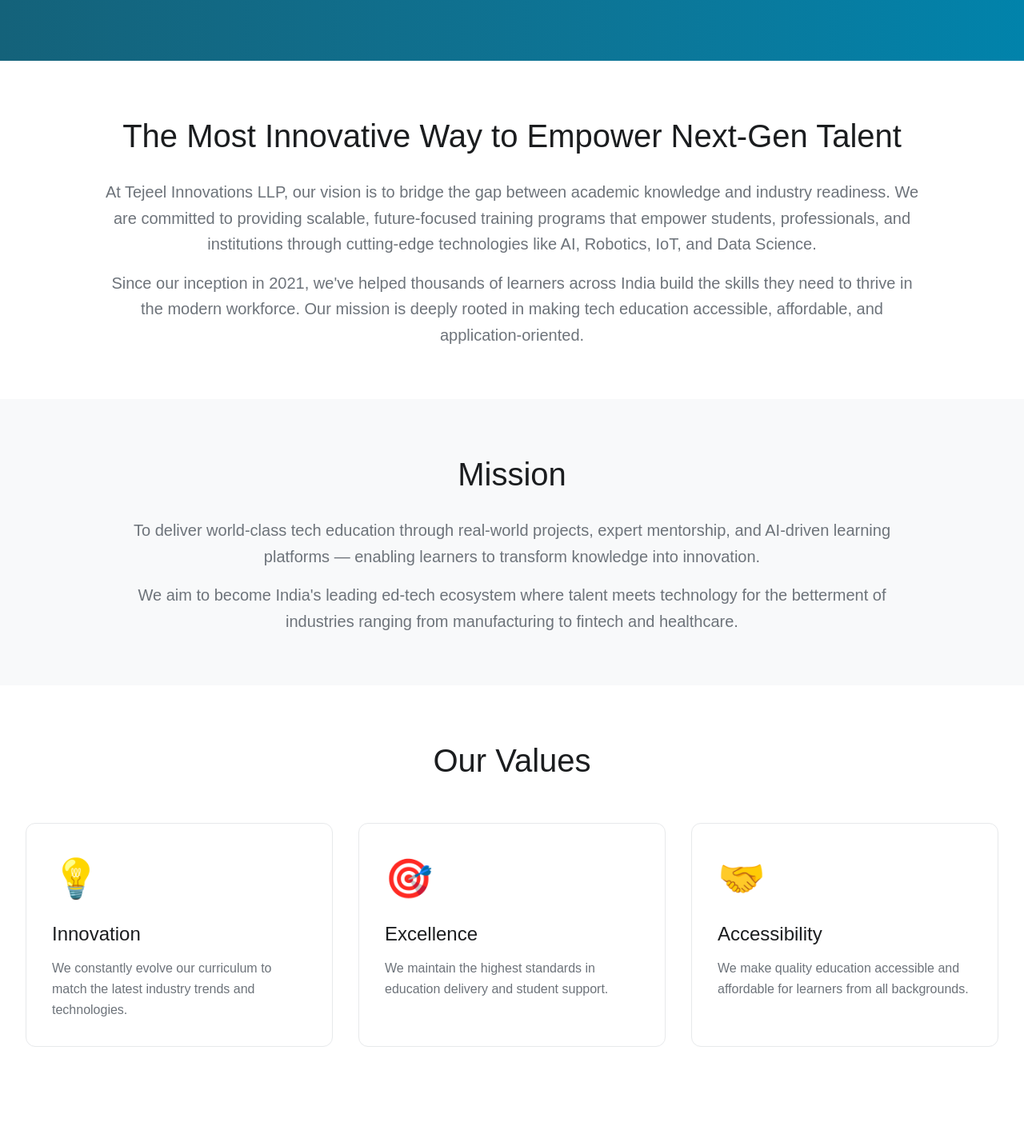
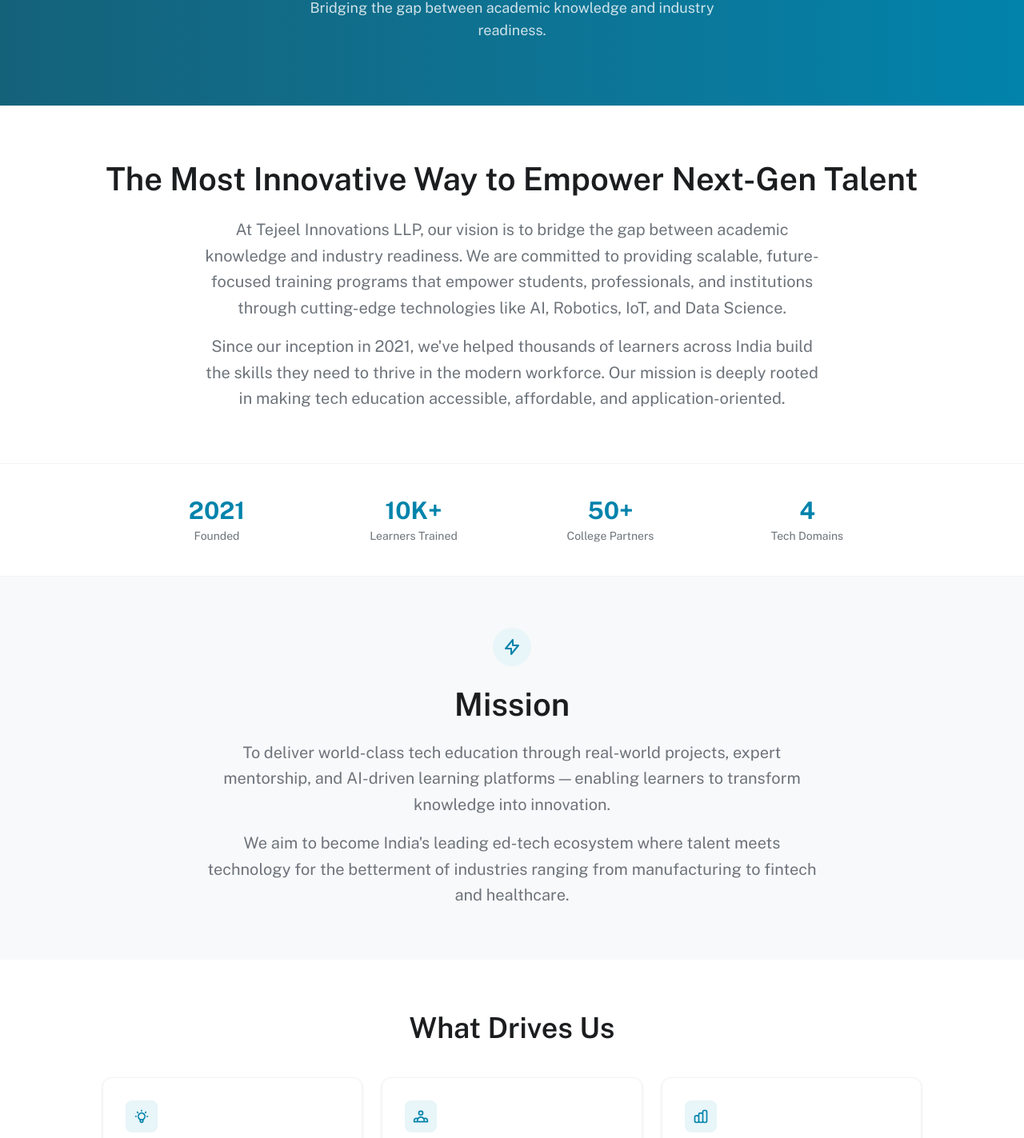
Before and after one commit to PavanPandya016/edutechfrontend, a React (Vite) app: page /about in a window 1280 px wide. Shown: the part 251-1674 px from the top of the page at 80% size. Built offline with nearby package versions, Linux system fonts and the light colour scheme; a web font is replaced by a local one.

Commit message:
Final About

```diff
--- a/src/app/pages/About.jsx
+++ b/src/app/pages/About.jsx
@@ -7,21 +7,39 @@
       <Header />
 
       {/* Hero Banner */}
-      <div className="bg-gradient-to-r from-[#14627a] to-[#0183AB] py-20 px-4">
+      <div className="bg-gradient-to-r from-[#14627a] to-[#0183AB] py-12 sm:py-16 md:py-20 px-4 sm:px-6">
         <div className="max-w-4xl mx-auto text-center">
-          <h1 className="font-['Public_Sans:SemiBold',sans-serif] text-[40px] md:text-[56px] text-white leading-tight mb-4">
+          <h1
+            className="text-3xl sm:text-4xl md:text-5xl lg:text-[56px] text-white font-semibold leading-tight mb-4"
+            style={{ fontFamily: "'Public Sans', sans-serif" }}
+          >
             ABOUT EDUTECH
           </h1>
+          <p
+            className="text-white/80 text-sm sm:text-base md:text-lg max-w-xl mx-auto mt-3"
+            style={{ fontFamily: "'Public Sans', sans-serif" }}
+          >
+            Bridging the gap between academic knowledge and industry readiness.
+          </p>
         </div>
       </div>
 
       {/* Vision Section */}
-      <div className="py-16 px-4 sm:px-6 lg:px-8">
-        <div className="max-w-5xl mx-auto text-center">
-          <h2 className="font-['Public_Sans:SemiBold',sans-serif] text-[32px] md:text-[40px] text-[#1b1d1f] mb-6">
+      <section className="py-12 sm:py-14 md:py-16 px-4 sm:px-6 lg:px-8">
+        <div className="max-w-5xl mx-auto">
+
+
+          <div className="text-center">
+            <h2
+              className="text-2xl sm:text-3xl md:text-[36px] lg:text-[40px] text-[#1b1d1f] font-semibold mb-5 leading-snug"
+              style={{ fontFamily: "'Public Sans', sans-serif" }}
+            >
               The Most Innovative Way to Empower Next-Gen Talent
             </h2>
-          <div className="font-['Public_Sans:Regular',sans-serif] text-[16px] md:text-[20px] text-[#6d737a] leading-relaxed space-y-4">
+            <div
+              className="text-sm sm:text-base md:text-[18px] lg:text-[20px] text-[#6d737a] leading-relaxed space-y-4 max-w-3xl mx-auto"
+              style={{ fontFamily: "'Public Sans', sans-serif" }}
+            >
               <p>
                 At Tejeel Innovations LLP, our vision is to bridge the gap between academic knowledge and industry
                 readiness. We are committed to providing scalable, future-focused training programs that empower
@@ -29,71 +47,137 @@
                 Data Science.
               </p>
               <p>
-              Since our inception in 2021, we've helped thousands of learners across India build the
-              skills they need to thrive in the modern workforce. Our mission is deeply rooted in making tech
-              education accessible, affordable, and application-oriented.
+                Since our inception in 2021, we've helped thousands of learners across India build the skills they need
+                to thrive in the modern workforce. Our mission is deeply rooted in making tech education accessible,
+                affordable, and application-oriented.
               </p>
             </div>
           </div>
         </div>
+      </section>
+
+      {/* Stats Row */}
+      <div className="border-y border-gray-100 bg-white">
+        <div className="max-w-5xl mx-auto px-4 sm:px-6 lg:px-8 py-10 grid grid-cols-2 sm:grid-cols-4 gap-6 text-center">
+          {[
+            { value: '2021', label: 'Founded' },
+            { value: '10K+', label: 'Learners Trained' },
+            { value: '50+', label: 'College Partners' },
+            { value: '4', label: 'Tech Domains' },
+          ].map((stat) => (
+            <div key={stat.label}>
+              <p
+                className="text-2xl sm:text-3xl font-bold text-[#0183AB]"
+                style={{ fontFamily: "'Public Sans', sans-serif" }}
+              >
+                {stat.value}
+              </p>
+              <p
+                className="text-xs sm:text-sm text-[#6d737a] mt-1"
+                style={{ fontFamily: "'Public Sans', sans-serif" }}
+              >
+                {stat.label}
+              </p>
+            </div>
+          ))}
+        </div>
+      </div>
 
       {/* Mission Section */}
-      <div className="bg-[#f8f9fa] py-16 px-4 sm:px-6 lg:px-8">
-        <div className="max-w-5xl mx-auto text-center">
-          <h2 className="font-['Public_Sans:SemiBold',sans-serif] text-[32px] md:text-[40px] text-[#1b1d1f] mb-6">
+      <section className="bg-[#f8f9fa] py-12 sm:py-14 md:py-16 px-4 sm:px-6 lg:px-8">
+        <div className="max-w-5xl mx-auto">
+          {/* Icon */}
+          <div className="flex justify-center mb-6">
+            <div className="w-12 h-12 rounded-full bg-[#e8f5f9] flex items-center justify-center">
+              <svg className="w-6 h-6 text-[#0183AB]" fill="none" viewBox="0 0 24 24" stroke="currentColor" strokeWidth={2}>
+                <path strokeLinecap="round" strokeLinejoin="round" d="M13 10V3L4 14h7v7l9-11h-7z" />
+              </svg>
+            </div>
+          </div>
+
+          <div className="text-center">
+            <h2
+              className="text-2xl sm:text-3xl md:text-[36px] lg:text-[40px] text-[#1b1d1f] font-semibold mb-5"
+              style={{ fontFamily: "'Public Sans', sans-serif" }}
+            >
               Mission
             </h2>
-          <div className="font-['Public_Sans:Regular',sans-serif] text-[16px] md:text-[20px] text-[#6d737a] leading-relaxed space-y-4">
+            <div
+              className="text-sm sm:text-base md:text-[18px] lg:text-[20px] text-[#6d737a] leading-relaxed space-y-4 max-w-3xl mx-auto"
+              style={{ fontFamily: "'Public Sans', sans-serif" }}
+            >
               <p>
                 To deliver world-class tech education through real-world projects, expert mentorship, and AI-driven
                 learning platforms — enabling learners to transform knowledge into innovation.
               </p>
               <p>
-              We aim to become
-              India's leading ed-tech ecosystem where talent meets technology for the betterment of industries
-              ranging from manufacturing to fintech and healthcare.
+                We aim to become India's leading ed-tech ecosystem where talent meets technology for the betterment of
+                industries ranging from manufacturing to fintech and healthcare.
               </p>
             </div>
           </div>
         </div>
+      </section>
 
-      {/* Values Section */}
-      <div className="py-16 px-4 sm:px-6 lg:px-8">
-        <div className="max-w-7xl mx-auto">
-          <h2 className="font-['Public_Sans:SemiBold',sans-serif] text-[32px] md:text-[40px] text-[#1b1d1f] text-center mb-12">
-            Our Values
+      {/* Values Grid */}
+      <section className="py-12 sm:py-14 md:py-16 px-4 sm:px-6 lg:px-8">
+        <div className="max-w-5xl mx-auto">
+          <h2
+            className="text-2xl sm:text-3xl md:text-[36px] text-center text-[#1b1d1f] font-semibold mb-10"
+            style={{ fontFamily: "'Public Sans', sans-serif" }}
+          >
+            What Drives Us
           </h2>
-          <div className="grid grid-cols-1 md:grid-cols-3 gap-8">
-            <div className="bg-white p-8 rounded-xl border border-[#e7e9eb] hover:shadow-xl transition-all">
-              <div className="text-[48px] mb-4">💡</div>
-              <h3 className="font-['Public_Sans:SemiBold',sans-serif] text-[24px] text-[#1b1d1f] mb-3">
-                Innovation
+          <div className="grid grid-cols-1 sm:grid-cols-2 lg:grid-cols-3 gap-6">
+            {[
+              {
+                title: 'Innovation',
+                desc: 'We constantly evolve our curriculum to reflect the latest industry trends and technologies.',
+                icon: (
+                  <path strokeLinecap="round" strokeLinejoin="round" d="M9.663 17h4.673M12 3v1m6.364 1.636l-.707.707M21 12h-1M4 12H3m3.343-5.657l-.707-.707m2.828 9.9a5 5 0 117.072 0l-.548.547A3.374 3.374 0 0014 18.469V19a2 2 0 11-4 0v-.531c0-.895-.356-1.754-.988-2.386l-.548-.547z" />
+                ),
+              },
+              {
+                title: 'Accessibility',
+                desc: 'Quality tech education should be within reach for every aspiring learner across India.',
+                icon: (
+                  <path strokeLinecap="round" strokeLinejoin="round" d="M17 20h5v-2a3 3 0 00-5.356-1.857M17 20H7m10 0v-2c0-.656-.126-1.283-.356-1.857M7 20H2v-2a3 3 0 015.356-1.857M7 20v-2c0-.656.126-1.283.356-1.857m0 0a5.002 5.002 0 019.288 0M15 7a3 3 0 11-6 0 3 3 0 016 0z" />
+                ),
+              },
+              {
+                title: 'Impact',
+                desc: 'Every program we design is outcome-driven, focused on real-world employability and growth.',
+                icon: (
+                  <path strokeLinecap="round" strokeLinejoin="round" d="M9 19v-6a2 2 0 00-2-2H5a2 2 0 00-2 2v6a2 2 0 002 2h2a2 2 0 002-2zm0 0V9a2 2 0 012-2h2a2 2 0 012 2v10m-6 0a2 2 0 002 2h2a2 2 0 002-2m0 0V5a2 2 0 012-2h2a2 2 0 012 2v14a2 2 0 01-2 2h-2a2 2 0 01-2-2z" />
+                ),
+              },
+            ].map((item) => (
+              <div
+                key={item.title}
+                className="bg-white border border-gray-100 rounded-xl p-6 sm:p-7 shadow-sm hover:shadow-md transition-shadow duration-200"
+              >
+                <div className="w-10 h-10 rounded-lg bg-[#e8f5f9] flex items-center justify-center mb-4">
+                  <svg className="w-5 h-5 text-[#0183AB]" fill="none" viewBox="0 0 24 24" stroke="currentColor" strokeWidth={2}>
+                    {item.icon}
+                  </svg>
+                </div>
+                <h3
+                  className="text-[#1b1d1f] font-semibold text-base sm:text-lg mb-2"
+                  style={{ fontFamily: "'Public Sans', sans-serif" }}
+                >
+                  {item.title}
                 </h3>
-              <p className="font-['Public_Sans:Regular',sans-serif] text-[16px] text-[#6d737a] leading-relaxed">
-                We constantly evolve our curriculum to match the latest industry trends and technologies.
+                <p
+                  className="text-[#6d737a] text-sm sm:text-base leading-relaxed"
+                  style={{ fontFamily: "'Public Sans', sans-serif" }}
+                >
+                  {item.desc}
                 </p>
               </div>
-            <div className="bg-white p-8 rounded-xl border border-[#e7e9eb] hover:shadow-xl transition-all">
-              <div className="text-[48px] mb-4">🎯</div>
-              <h3 className="font-['Public_Sans:SemiBold',sans-serif] text-[24px] text-[#1b1d1f] mb-3">
-                Excellence
-              </h3>
-              <p className="font-['Public_Sans:Regular',sans-serif] text-[16px] text-[#6d737a] leading-relaxed">
-                We maintain the highest standards in education delivery and student support.
-              </p>
-            </div>
-            <div className="bg-white p-8 rounded-xl border border-[#e7e9eb] hover:shadow-xl transition-all">
-              <div className="text-[48px] mb-4">🤝</div>
-              <h3 className="font-['Public_Sans:SemiBold',sans-serif] text-[24px] text-[#1b1d1f] mb-3">
-                Accessibility
-              </h3>
-              <p className="font-['Public_Sans:Regular',sans-serif] text-[16px] text-[#6d737a] leading-relaxed">
-                We make quality education accessible and affordable for learners from all backgrounds.
-              </p>
+            ))}
           </div>
         </div>
-        </div>
-      </div>
+      </section>
 
       <Footer />
     </div>
```
Lines whose indentation alone changed are shown as unchanged.
